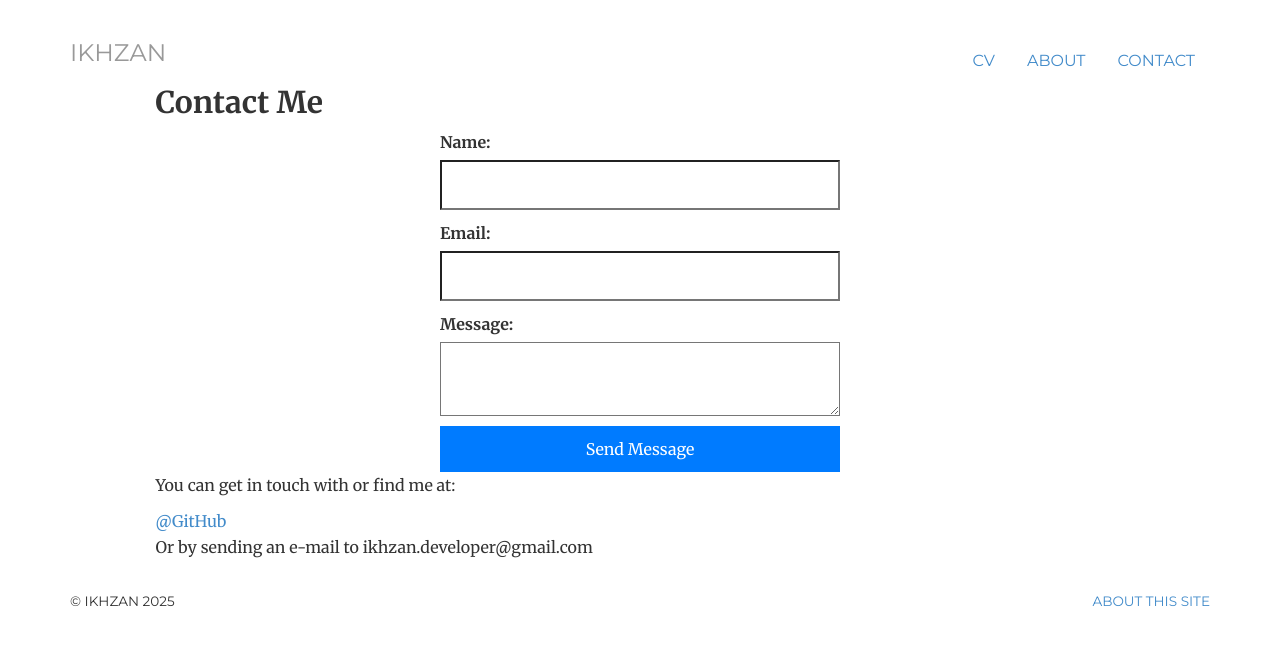
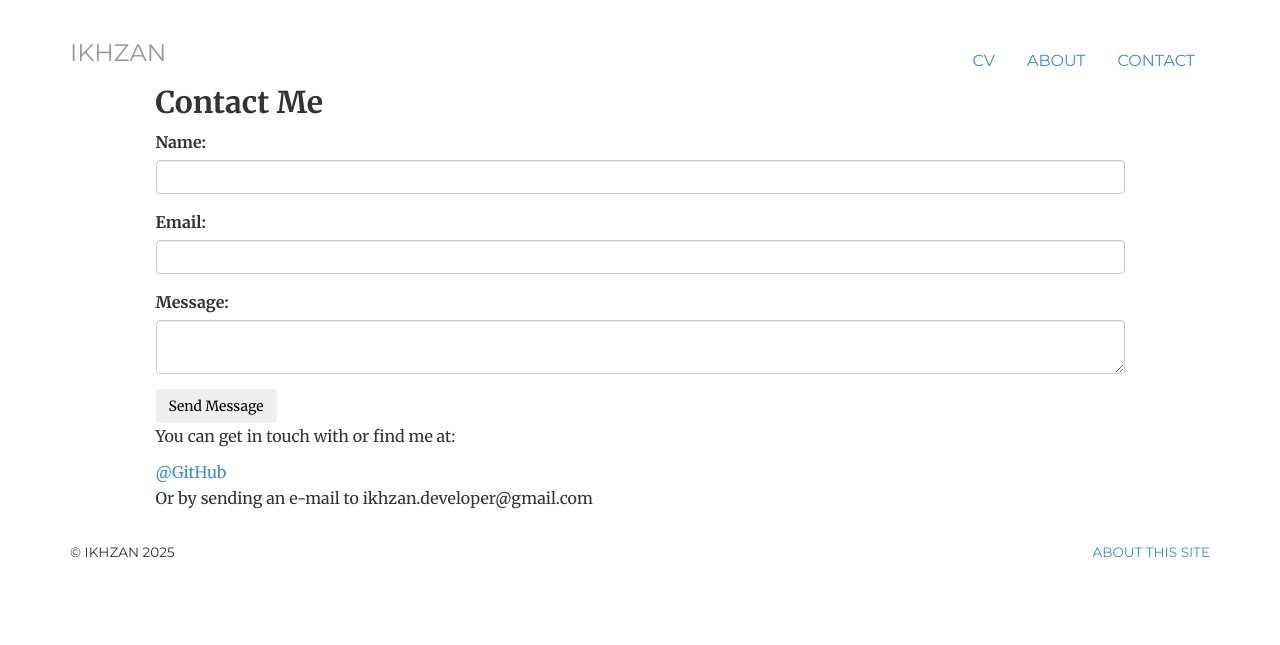
Before and after one commit to ikhzan/ikhzan.github.io, a Jekyll site: the page built from contact/index.html, in a window 1280 px wide. Shown: the top 645 px of the page. Built offline with Jekyll 4.4.1, drawn with Linux system fonts in a browser that asks for light colours.

Commit message:
update contact

```diff
--- a/assets/css/main.css
+++ b/assets/css/main.css
@@ -92,23 +92,3 @@
 	margin: 5px 15px 0px 0px;
 	font-family: 'Montserrat', Helvetica, sans-serif;
 }
-
-form {
-    display: flex;
-    flex-direction: column;
-    max-width: 400px;
-    margin: auto;
-}
-input, textarea {
-    margin-bottom: 10px;
-    padding: 10px;
-    width: 100%;
-}
-
-button {
-    background-color: #007bff;
-    color: white;
-    padding: 10px;
-    border: none;
-    cursor: pointer;
-}
--- a/contact/index.html
+++ b/contact/index.html
@@ -13,16 +13,20 @@
     </header>
  	<section>
         <form action="https://formspree.io/f/manjqkeq" method="POST">
-            <label for="name">Name:</label>
-            <input type="text" id="name" name="name" required>
+			<div class="form-group">
+				<label for="name">Name:</label>
+            	<input class="form-control" type="text" id="name" name="name" required>
+			</div>
+            <div class="form-group">
+				<label for="email">Email:</label>
+				<input class="form-control" type="email" id="email" name="email" required>
+			</div>
 
-            <label for="email">Email:</label>
-            <input type="email" id="email" name="email" required>
-
-            <label for="message">Message:</label>
-            <textarea id="message" name="message" required></textarea>
-
-            <button type="submit">Send Message</button>
+			<div class="form-group">
+				<label for="message">Message:</label>
+            	<textarea class="form-control" id="message" name="message" required></textarea>
+			</div>
+            <button class="btn btn-secondary" type="submit">Send Message</button>
         </form>
     </section>
 	<p>You can get in touch with or find me at:</p>
```
